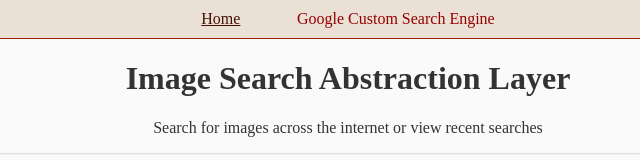
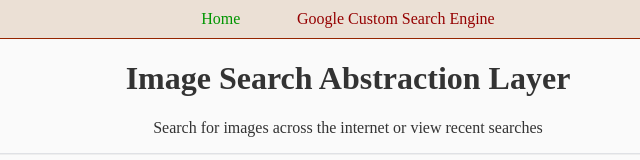
Before and after one commit to lChap701/Build-an-Image-Search-Abstraction-Layer, a website: page public/index.html in a window 1280 px wide. In both pictures the pointer is over the link "Home". Shown: the top 160 px of the page, 292-932 px from the left. Drawn offline with Linux system fonts and the light colour scheme; a web font is replaced by a local one.

Commit message:
Upadted link styles

```diff
--- a/public/css/styles.css
+++ b/public/css/styles.css
@@ -55,9 +55,10 @@ a {
 }
 
 a:hover,
-a:focus {
+a:focus,
+.active:hover,
+.active:focus {
   color: var(--link-hover-color);
-  text-decoration: underline;
 }
 
 a.active {
```
